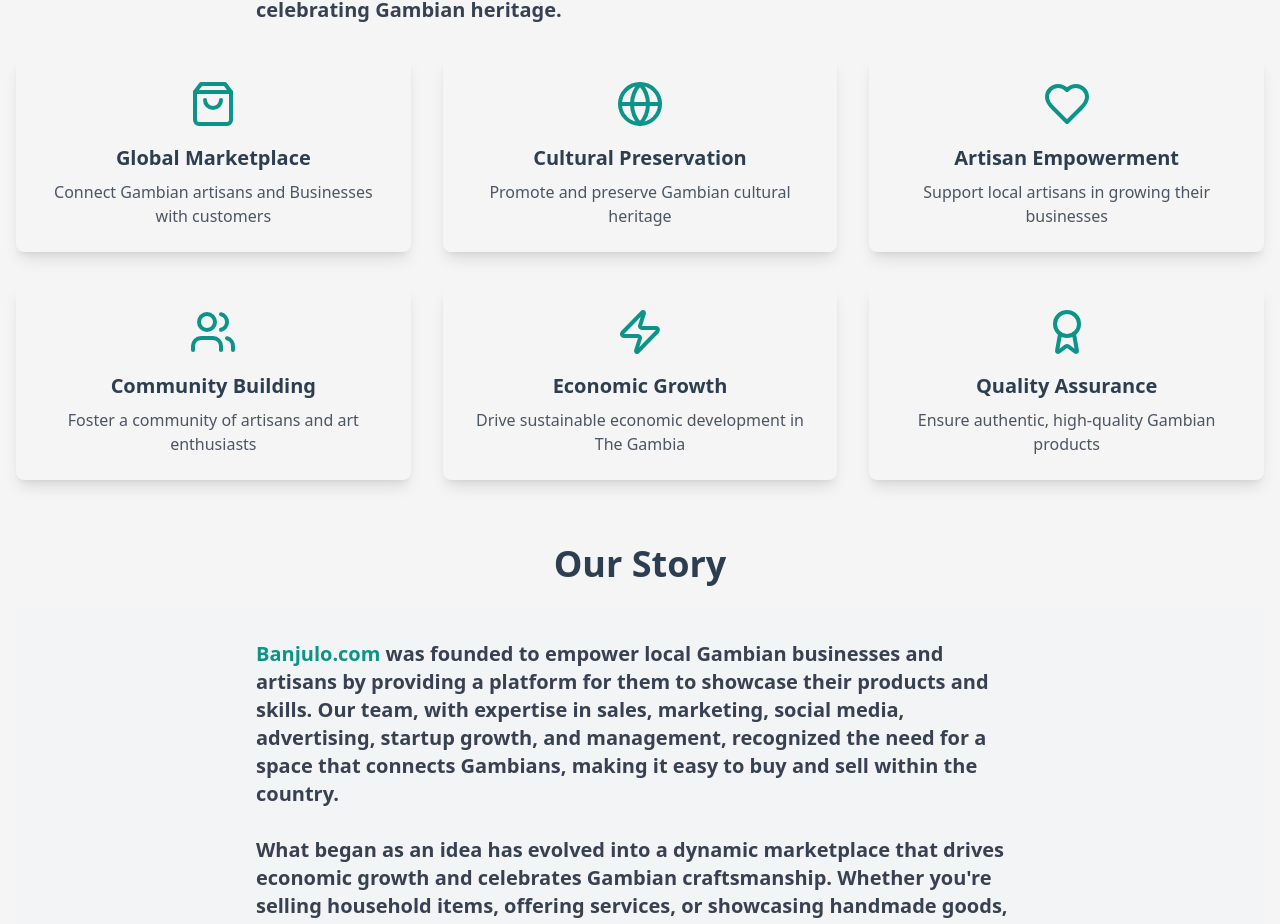
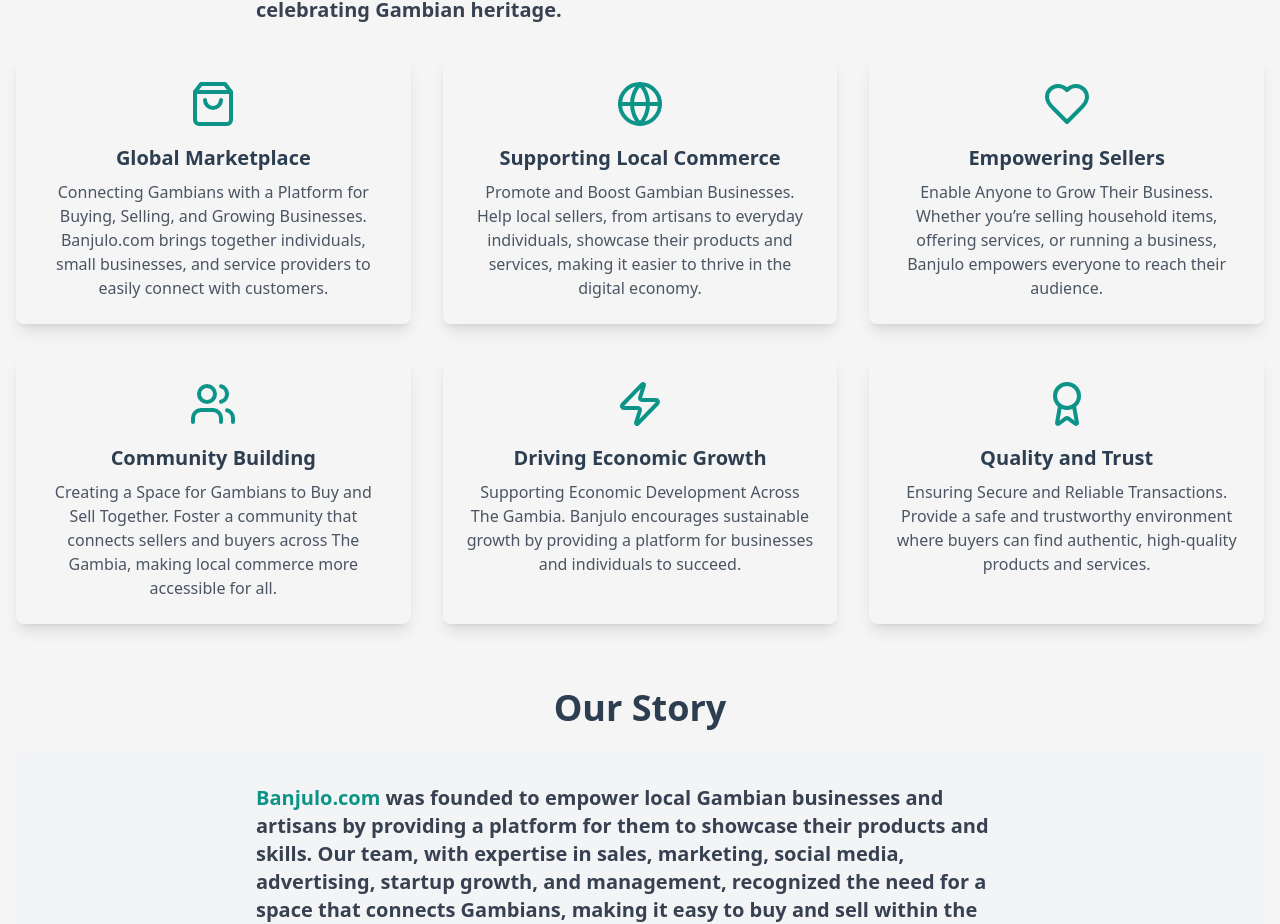
Before and after one commit to hafizasad419/Banjulo, a React (Vite) app: page /about in a window 1280 px wide. Shown: the part 1048-1972 px from the top of the page. Built offline with nearby package versions, Linux system fonts and the light colour scheme.

Commit message:
update content

```diff
--- a/src/components/About/About.jsx
+++ b/src/components/About/About.jsx
@@ -51,7 +51,6 @@
         <h1 className="text-4xl md:text-5xl lg:text-6xl font-bold mb-4">About <span> Banjulo.com</span></h1>
         <p className="text-xl md:text-2xl mx-auto">
           Empowering Gambian artisans and preserving cultural heritage through e-commerce
-          {/* TODO */}
         </p>
       </motion.header>
 
@@ -81,12 +80,12 @@
             className="grid grid-cols-1 md:grid-cols-2 lg:grid-cols-3 gap-8"
           >
             {[
-              { icon: ShoppingBag, title: "Global Marketplace", description: "Connect Gambian artisans and Businesses with customers  " },
-              { icon: Globe, title: "Cultural Preservation", description: "Promote and preserve Gambian cultural heritage" },
-              { icon: Heart, title: "Artisan Empowerment", description: "Support local artisans in growing their businesses" },
-              { icon: Users, title: "Community Building", description: "Foster a community of artisans and art enthusiasts" },
-              { icon: Zap, title: "Economic Growth", description: "Drive sustainable economic development in The Gambia" },
-              { icon: Award, title: "Quality Assurance", description: "Ensure authentic, high-quality Gambian products" },
+              { icon: ShoppingBag, title: "Global Marketplace", description: "Connecting Gambians with a Platform for Buying, Selling, and Growing Businesses. Banjulo.com brings together individuals, small businesses, and service providers to easily connect with customers." },
+              { icon: Globe, title: "Supporting Local Commerce", description: "Promote and Boost Gambian Businesses. Help local sellers, from artisans to everyday individuals, showcase their products and services, making it easier to thrive in the digital economy." },
+              { icon: Heart, title: "Empowering Sellers", description: "Enable Anyone to Grow Their Business. Whether you’re selling household items, offering services, or running a business, Banjulo empowers everyone to reach their audience." },
+              { icon: Users, title: "Community Building", description: "Creating a Space for Gambians to Buy and Sell Together. Foster a community that connects sellers and buyers across The Gambia, making local commerce more accessible for all." },
+              { icon: Zap, title: "Driving Economic Growth", description: "Supporting Economic Development Across The Gambia. Banjulo encourages sustainable growth by providing a platform for businesses and individuals to succeed." },
+              { icon: Award, title: "Quality and Trust", description: "Ensuring Secure and Reliable Transactions. Provide a safe and trustworthy environment where buyers can find authentic, high-quality products and services." }
             ].map((item, index) => (
               <motion.div
                 key={index}
--- a/src/components/Home/HomeMisc/Testimonials.jsx
+++ b/src/components/Home/HomeMisc/Testimonials.jsx
@@ -22,10 +22,10 @@
     {
       id: 1,
       name: "Fatou Ceesay",
-      role: "Artisan",
+      role: "Local Seller",
       image: "https://images.unsplash.com/photo-1507152927179-bc4ebfef7103?w=500&auto=format&fit=crop&q=60&ixlib=rb-4.0.3&ixid=M3wxMjA3fDB8MHxzZWFyY2h8MjB8fGJsYWNrJTIwcGVyc29ufGVufDB8fDB8fHww",
       productImage: "/placeholder.svg?height=200&width=200",
-      quote: "Banjulo has transformed my business. I can now reach customers   and showcase my traditional Gambian textiles to a global audience.",
+      quote: "Banjulo has transformed how I sell my products. I can now reach customers across The Gambia and beyond, showcasing my items to a wider audience.",
       rating: 5
     },
     {
@@ -34,16 +34,16 @@
       role: "Buyer",
       image: "https://images.unsplash.com/photo-1522529599102-193c0d76b5b6?w=500&auto=format&fit=crop&q=60&ixlib=rb-4.0.3&ixid=M3wxMjA3fDB8MHxzZWFyY2h8OHx8YmxhY2slMjBwZXJzb258ZW58MHx8MHx8fDA%3D",
       productImage: "/placeholder.svg?height=200&width=200",
-      quote: "I discovered unique Gambian crafts on Banjulo that I couldn't find anywhere else. The quality and authenticity of the products are outstanding.",
+      quote: "I found unique and high-quality products on Banjulo that I couldn’t get anywhere else. The variety and convenience make it my go-to platform.",
       rating: 5
     },
     {
       id: 3,
       name: "Amie Bojang",
-      role: "Community Leader",
+      role: "Entrepreneur",
       image: "https://images.unsplash.com/photo-1531123897727-8f129e1688ce?w=500&auto=format&fit=crop&q=60&ixlib=rb-4.0.3&ixid=M3wxMjA3fDB8MHxzZWFyY2h8Nnx8YmxhY2slMjBwZXJzb258ZW58MHx8MHx8fDA%3D",
       productImage: "/placeholder.svg?height=200&width=200",
-      quote: "Banjulo is empowering our local artisans and preserving our cultural heritage. It's making a real difference in our community.",
+      quote: "Banjulo is making a real impact, not just for artisans but for local businesses and individuals. It’s empowering people to sell and thrive in the digital marketplace.",
       rating: 5
     },
     {
@@ -52,7 +52,7 @@
       role: "Buyer",
       image: "https://media.istockphoto.com/id/2085204192/photo/african-american-student-with-dental-braces-wearing-jacket-posing-on-street-and-looking-at.webp?a=1&b=1&s=612x612&w=0&k=20&c=0eQ9qwn1UR31BBoePDEikT17k_Vt1Jqz-qd6g5xeTWA=",
       productImage: "/placeholder.svg?height=200&width=200",
-      quote: "The customer service at Banjulo is exceptional. They went above and beyond to ensure my Gambian art piece arrived safely.",
+      quote: "The service at Banjulo is top-notch. They made sure my order arrived smoothly, and the entire experience was seamless.",
       rating: 5
     }
   ]
--- a/src/components/HowItWorks/HowItWorks.jsx
+++ b/src/components/HowItWorks/HowItWorks.jsx
@@ -47,10 +47,10 @@
   ]
 
   const features = [
-    { icon: Store, title: "Create Your Shop", description: "Artisans can easily set up their online store" },
-    { icon: BarChart, title: "Sell with Ease", description: "Seamlessly list products, set prices, and manage inventory with easy-to-use tools." },
-    { icon: Globe, title: "Global Reach", description: "Connect with customers  " },
-    { icon: Heart, title: "Support Artisans and Businesses", description: "Every purchase directly supports local craftspeople" }
+    { icon: Store, title: "Create Your Shop", description: "Anyone can easily set up their own online store, whether you’re selling products or offering services." },
+    { icon: BarChart, title: "Sell with Ease", description: "Effortlessly list items, set prices, and manage inventory with user-friendly tools." },
+    { icon: Globe, title: "Expand Your Reach", description: "Connect with customers across The Gambia and beyond, giving your business more visibility." },
+    { icon: Heart, title: "Support Local Sellers", description: "Every purchase helps local businesses and individuals grow, supporting the community as a whole." }
   ]
 
   return (
@@ -167,7 +167,7 @@
               className='md:w-1/3 w-full rounded-full'
               src={slide3} alt="Gmabian Artisans Smiling" /></div>
           <p className="text-left text-lg text-gray-700 mb-8 max-w-3xl mx-auto">
-            Whether you're an artisan looking to showcase your crafts or a shopper seeking unique Gambian products, Banjulo.com is your gateway to a world of authentic handmade treasures.
+            Whether you're a local seller looking to showcase your products or a buyer searching for quality items and services, <span className="text-teal-500 font-bold">Banjulo.com</span> is your gateway to a wide variety of offerings from across The Gambia.
           </p>
           <div className="flex flex-col md:flex-row items-center justify-center space-x-4 space-y-4 md:space-y-0">
             <Link
@@ -184,7 +184,7 @@
               whileTap={{ scale: 0.95 }}
               className="inline-block bg-white text-teal-600 font-semibold py-3 px-[37px] rounded-full text-lg  transition duration-300 hover:bg-gray-100 border border-teal-600"
             >
-                Start Selling
+              Start Selling
             </Link>
           </div>
         </motion.section>
```
